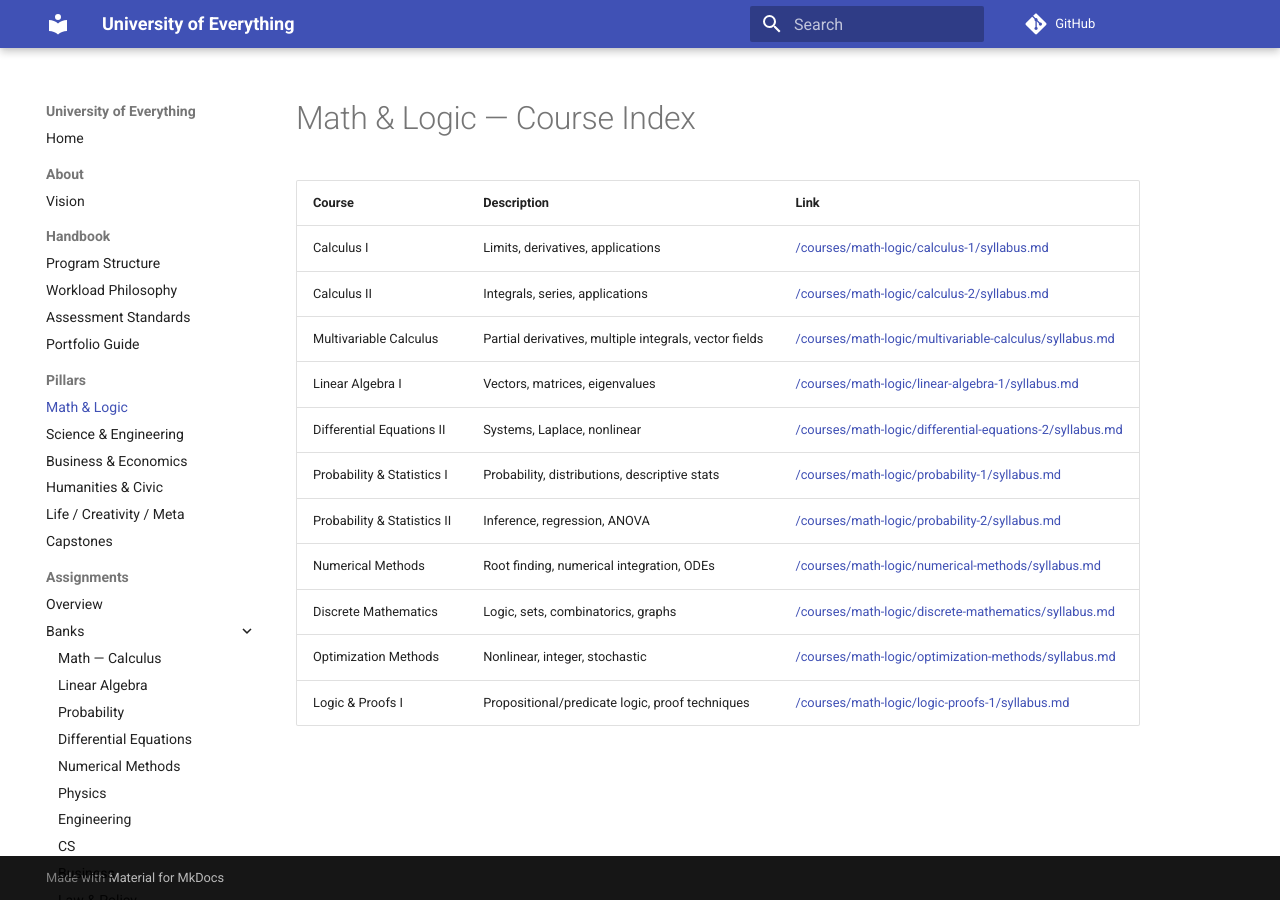
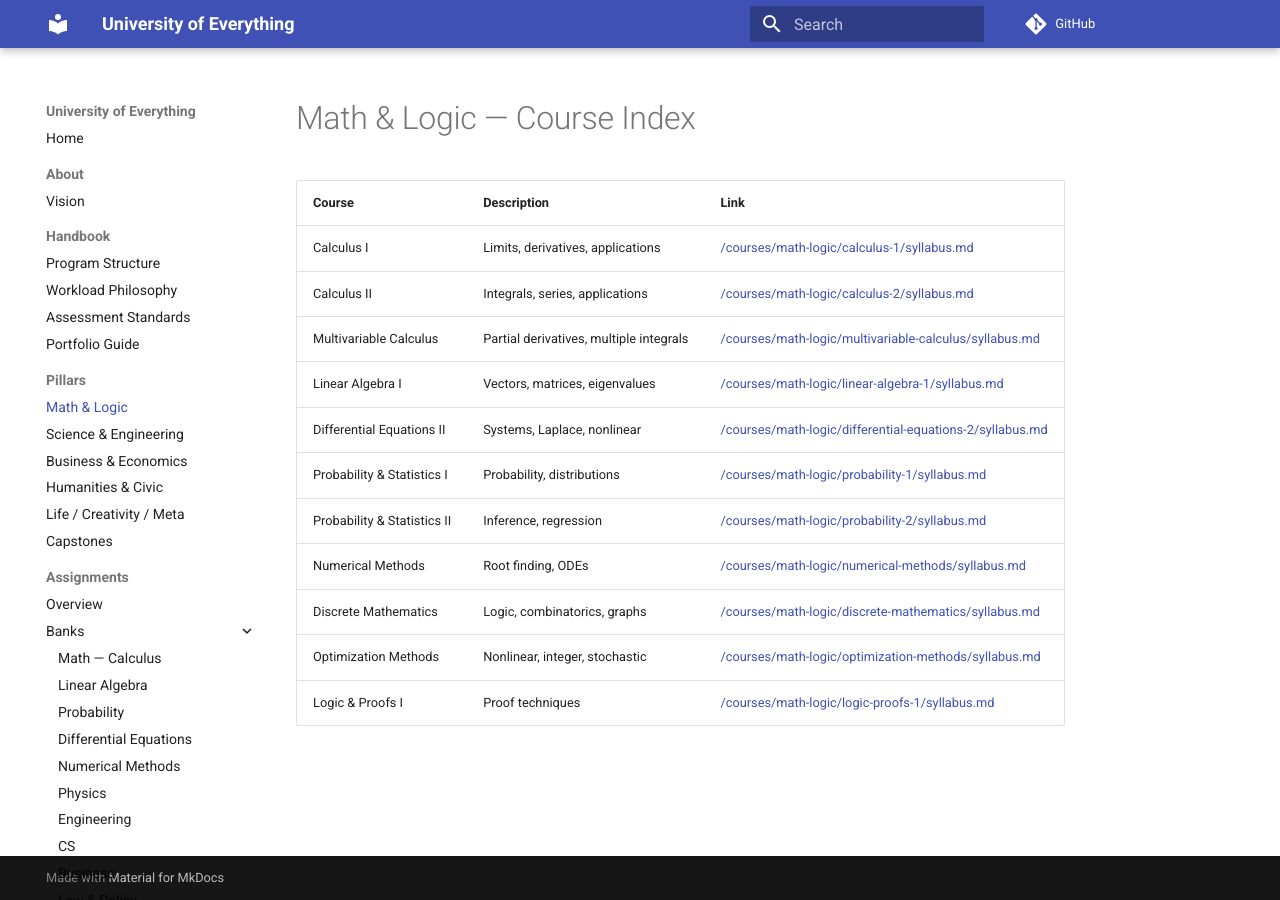
Before and after one commit to m4xbrg/university-of-everything, an MkDocs documentation site: the page built from docs/indexes/math-logic.md, in a window 1280 px wide. Built offline with MkDocs 1.6.1 and Material for MkDocs 9.7.7, drawn with Linux system fonts in a browser that asks for light colours; comment, search, counter and statistics services are not loaded.

Commit message:
Update math-logic.md

```diff
--- a/docs/indexes/math-logic.md
+++ b/docs/indexes/math-logic.md
@@ -4,12 +4,12 @@
 |---|---|---|
 | Calculus I | Limits, derivatives, applications | [/courses/math-logic/calculus-1/syllabus.md](/courses/math-logic/calculus-1/syllabus.md) |
 | Calculus II | Integrals, series, applications | [/courses/math-logic/calculus-2/syllabus.md](/courses/math-logic/calculus-2/syllabus.md) |
-| Multivariable Calculus | Partial derivatives, multiple integrals, vector fields | [/courses/math-logic/multivariable-calculus/syllabus.md](/courses/math-logic/multivariable-calculus/syllabus.md) |
+| Multivariable Calculus | Partial derivatives, multiple integrals | [/courses/math-logic/multivariable-calculus/syllabus.md](/courses/math-logic/multivariable-calculus/syllabus.md) |
 | Linear Algebra I | Vectors, matrices, eigenvalues | [/courses/math-logic/linear-algebra-1/syllabus.md](/courses/math-logic/linear-algebra-1/syllabus.md) |
 | Differential Equations II | Systems, Laplace, nonlinear | [/courses/math-logic/differential-equations-2/syllabus.md](/courses/math-logic/differential-equations-2/syllabus.md) |
-| Probability & Statistics I | Probability, distributions, descriptive stats | [/courses/math-logic/probability-1/syllabus.md](/courses/math-logic/probability-1/syllabus.md) |
-| Probability & Statistics II | Inference, regression, ANOVA | [/courses/math-logic/probability-2/syllabus.md](/courses/math-logic/probability-2/syllabus.md) |
-| Numerical Methods | Root finding, numerical integration, ODEs | [/courses/math-logic/numerical-methods/syllabus.md](/courses/math-logic/numerical-methods/syllabus.md) |
-| Discrete Mathematics | Logic, sets, combinatorics, graphs | [/courses/math-logic/discrete-mathematics/syllabus.md](/courses/math-logic/discrete-mathematics/syllabus.md) |
+| Probability & Statistics I | Probability, distributions | [/courses/math-logic/probability-1/syllabus.md](/courses/math-logic/probability-1/syllabus.md) |
+| Probability & Statistics II | Inference, regression | [/courses/math-logic/probability-2/syllabus.md](/courses/math-logic/probability-2/syllabus.md) |
+| Numerical Methods | Root finding, ODEs | [/courses/math-logic/numerical-methods/syllabus.md](/courses/math-logic/numerical-methods/syllabus.md) |
+| Discrete Mathematics | Logic, combinatorics, graphs | [/courses/math-logic/discrete-mathematics/syllabus.md](/courses/math-logic/discrete-mathematics/syllabus.md) |
 | Optimization Methods | Nonlinear, integer, stochastic | [/courses/math-logic/optimization-methods/syllabus.md](/courses/math-logic/optimization-methods/syllabus.md) |
-| Logic & Proofs I | Propositional/predicate logic, proof techniques | [/courses/math-logic/logic-proofs-1/syllabus.md](/courses/math-logic/logic-proofs-1/syllabus.md) |
+| Logic & Proofs I | Proof techniques | [/courses/math-logic/logic-proofs-1/syllabus.md](/courses/math-logic/logic-proofs-1/syllabus.md) |
```
